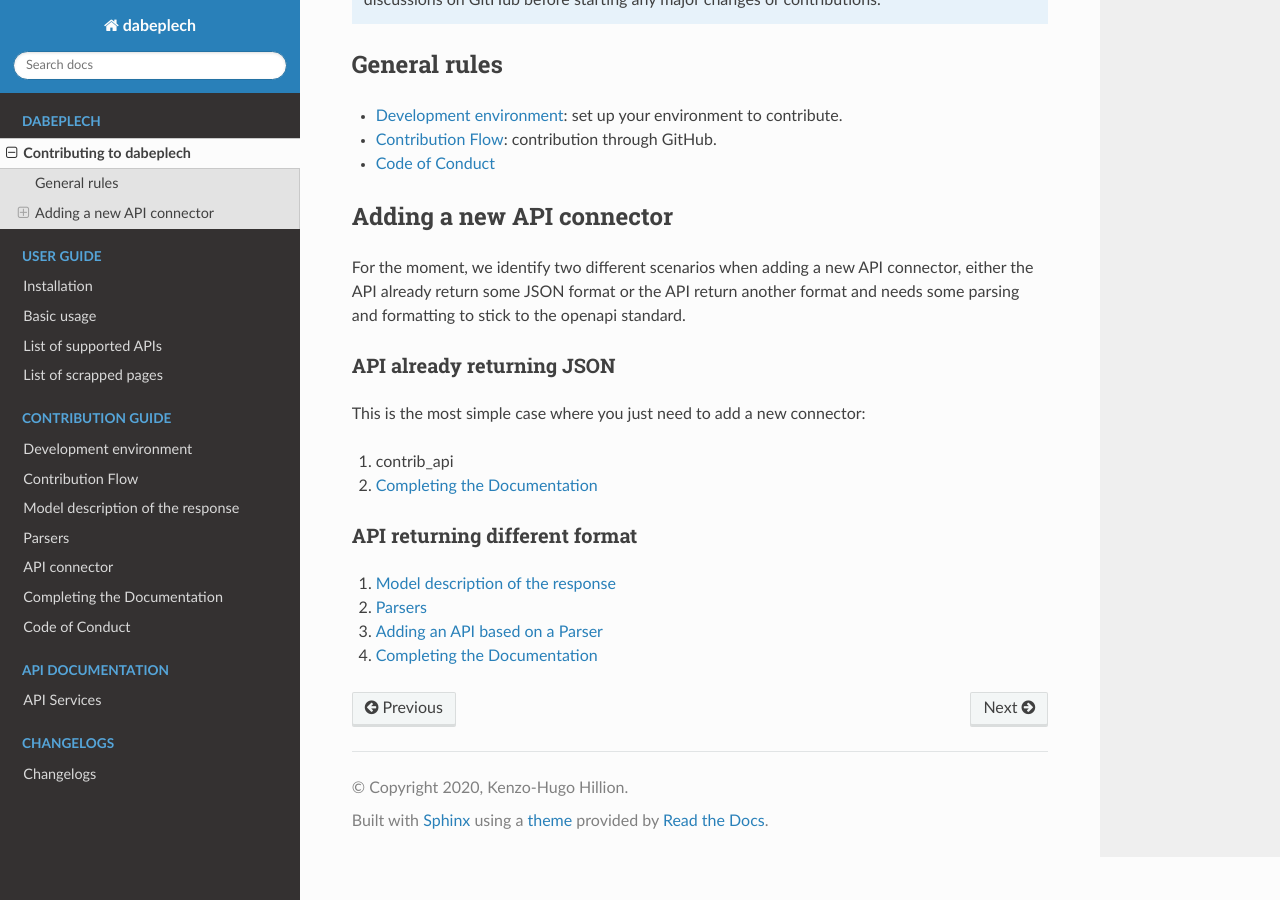
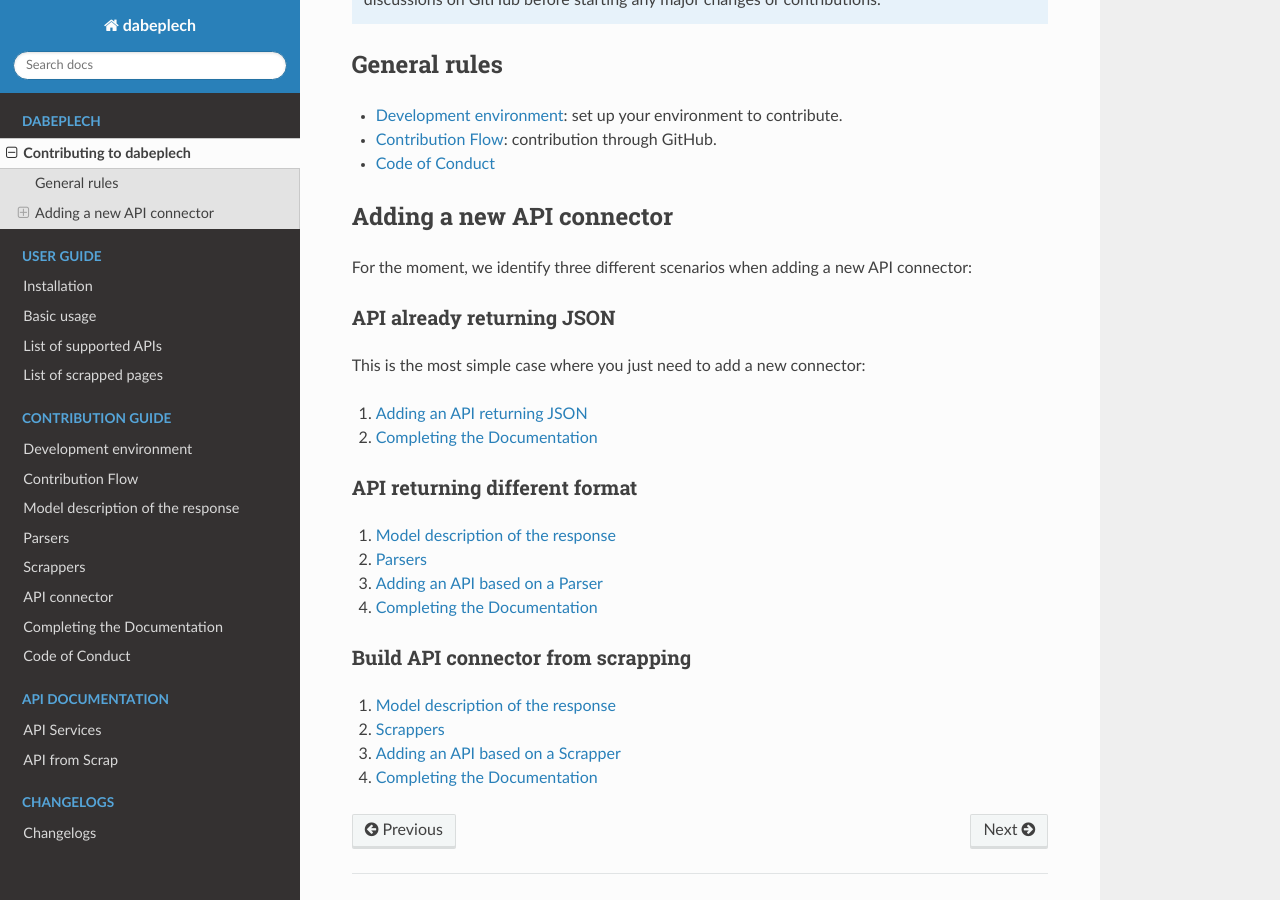
Before and after one commit to motleystate/dabeplech, a Sphinx documentation site: the page built from docs/contribution_guide/contributing.rst, in a window 1280 px wide and 900 px high, scrolled down 429 px. Built offline with Sphinx 7.4.7 and the Read the Docs theme 2.0.0, drawn with Linux system fonts in a browser that asks for light colours; pages that are not in the unit, such as notebooks, are missing from menus.

Commit message:
code gardening and update docs

```diff
--- a/docs/contribution_guide/contributing.rst
+++ b/docs/contribution_guide/contributing.rst
@@ -24,9 +24,7 @@ General rules
 Adding a new API connector
 ==========================
 
-For the moment, we identify two different scenarios when adding a new API connector,
-either the API already return some JSON format or the API return another format and needs
-some parsing and formatting to stick to the openapi standard.
+For the moment, we identify three different scenarios when adding a new API connector:
 
 API already returning JSON
 --------------------------
@@ -43,3 +41,11 @@ API returning different format
 2. :ref:`contrib_parser`
 3. :ref:`contrib_api_parser`
 4. :ref:`contrib_docs`
+
+Build API connector from scrapping
+----------------------------------
+
+1. :ref:`contrib_model`
+2. :ref:`contrib_scrapper`
+3. :ref:`contrib_api_scrapper`
+4. :ref:`contrib_docs`
--- a/docs/index.rst
+++ b/docs/index.rst
@@ -58,6 +58,7 @@ Example
     contribution_guide/flow
     contribution_guide/model
     contribution_guide/parser
+    contribution_guide/scrapper
     contribution_guide/api_connector
     contribution_guide/docs
     contribution_guide/code_of_conduct
@@ -67,6 +68,7 @@ Example
     :maxdepth: 1
 
     api_docs/api_services
+    api_docs/scrap_api
 
 .. toctree::
     :caption: Changelogs
```
Also changed, not shown: docs/api_docs/api_services.rst (+0 -10 lines), docs/api_docs/scrap_api.rst (added, +13 -0 lines), docs/contribution_guide/api_connector.rst (+13 -3 lines), docs/contribution_guide/scrapper.rst (added, +24 -0 lines), 4 other files.
